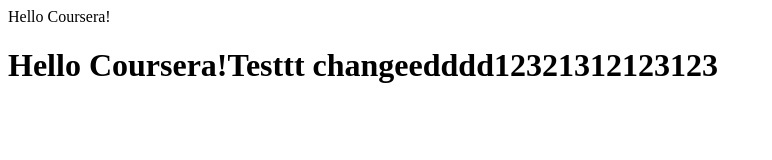
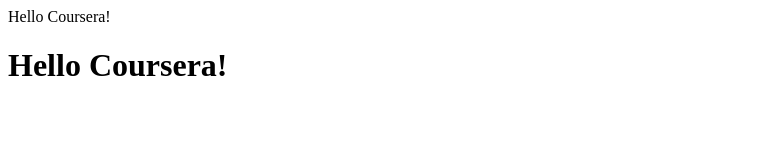
Before and after one commit to NpcVn/coursera-test, a plain HTML site: page site2/index.html in a window 1280 px wide. Shown: the whole page, without its empty margins (0-772 px from the left). Drawn offline with Linux system fonts and the light colour scheme.

Commit message:
Last Change

```diff
--- a/site2/index.html
+++ b/site2/index.html
@@ -4,6 +4,6 @@
     <tittle>Hello Coursera!</tittle>
 </head>
 <body>
-    <h1> Hello Coursera!Testtt changeedddd12321312123123</h1>
+    <h1> Hello Coursera!</h1>
 </body>
 </html>
```
